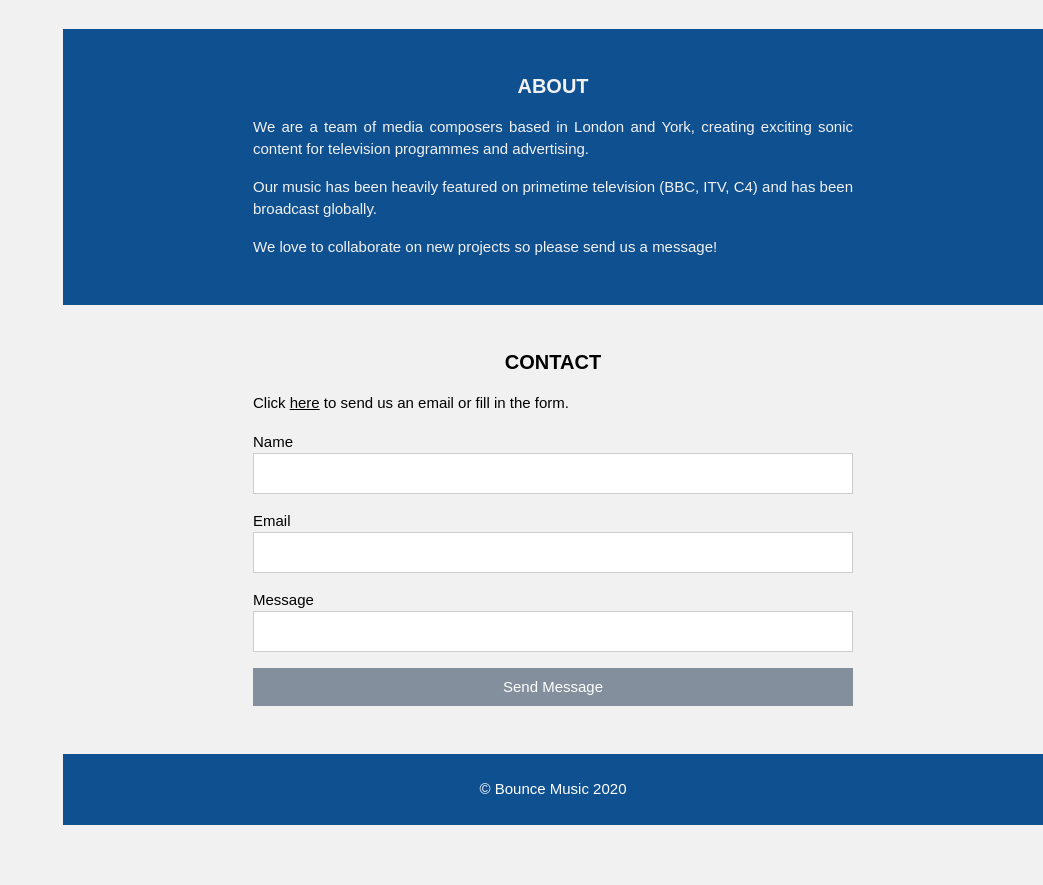
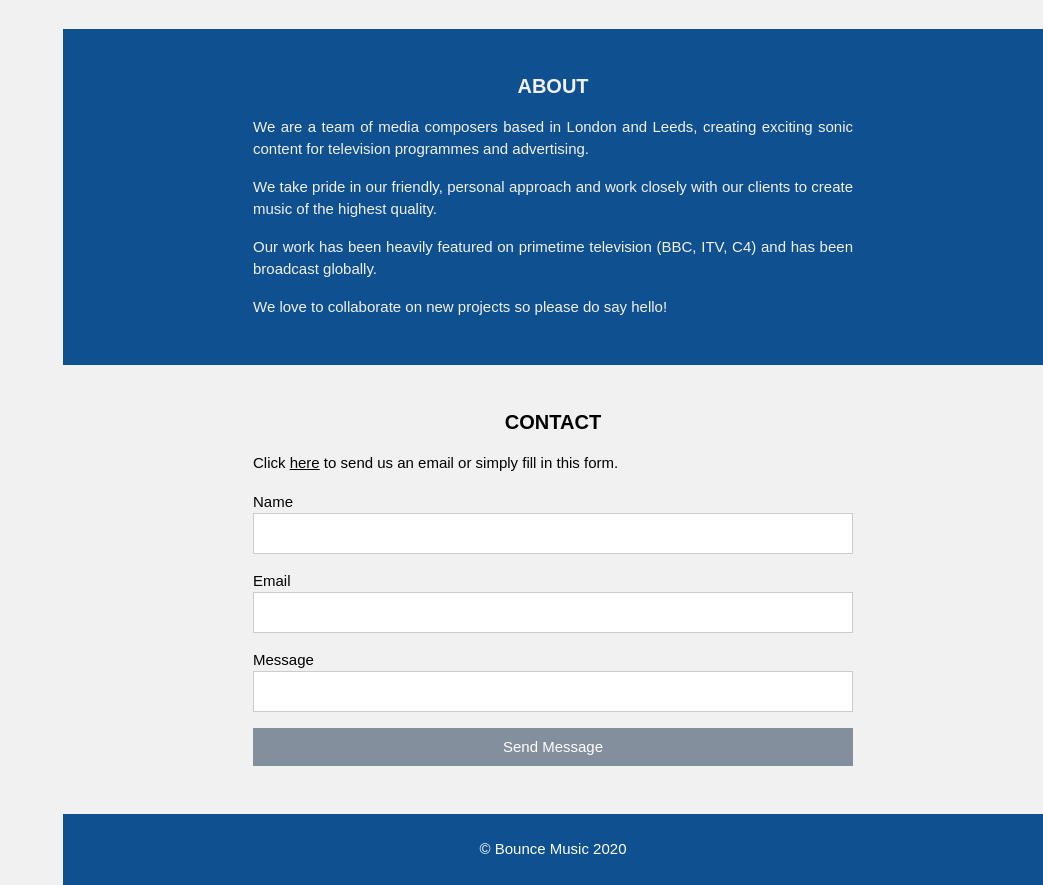
Before and after one commit to lucyhue/dantobymusic, a plain HTML site: page index.html in a window 1280 px wide. Shown: the part 1251-2136 px from the top of the page, without its empty margins (237-1280 px from the left). Before the commit the page ends 2076 px from the top, so only its background shows below. Drawn offline with Linux system fonts and the light colour scheme; a web font is replaced by a local one.

Commit message:
edited contact and about

```diff
--- a/index.html
+++ b/index.html
@@ -95,9 +95,10 @@ body,h1,h2,h3,h4,h5 {font-family: "Palanquin", sans-serif}
     <h4><b>ABOUT</b></h4>
 
     <div class="w3-content w3-justify" style="max-width:600px">
-      <p>We are a team of media composers based in London and York, creating exciting sonic content for television programmes and advertising.</p>
-      <p>Our music has been heavily featured on primetime television (BBC, ITV, C4) and has been broadcast globally.</p>
-      <p>We love to collaborate on new projects so please send us a message!</p>
+      <p>We are a team of media composers based in London and Leeds, creating exciting sonic content for television programmes and advertising.</p>
+      <p> We take pride in our friendly, personal approach and work closely with our clients to create music of the highest quality.</p>
+      <p>Our work has been heavily featured on primetime television (BBC, ITV, C4) and has been broadcast globally. </p>
+      <p>We love to collaborate on new projects so please do say hello!</p>
 
 
         </div>
@@ -109,7 +110,7 @@ body,h1,h2,h3,h4,h5 {font-family: "Palanquin", sans-serif}
   <div class="w3-container w3-light-grey w3-padding-32 w3-padding-large" id="contact">
     <div class="w3-content" style="max-width:600px">
       <h4 class="w3-center"><b>CONTACT</b></h4>
-      <p>Click <a href="#">here</a> to send us an email or fill in the form.</p>
+      <p>Click <a href="mailto:info@bouncemusic.co.uk?Subject=Hello">here</a> to send us an email or simply fill in this form.</p>
       <form
       action="https://formspree.io/xoqekjad"
       method="POST"
```
